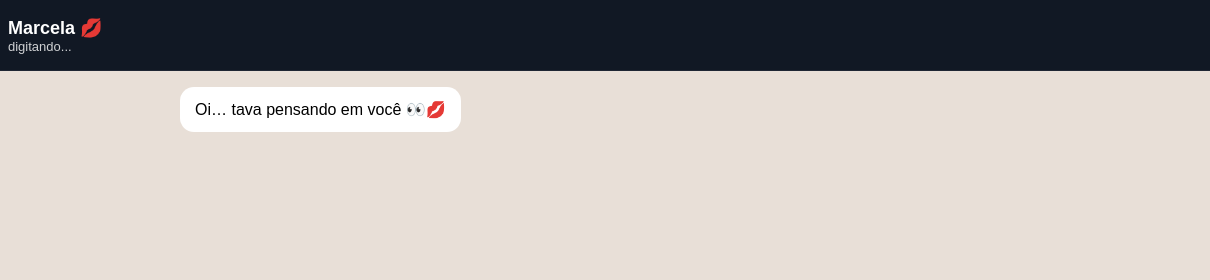
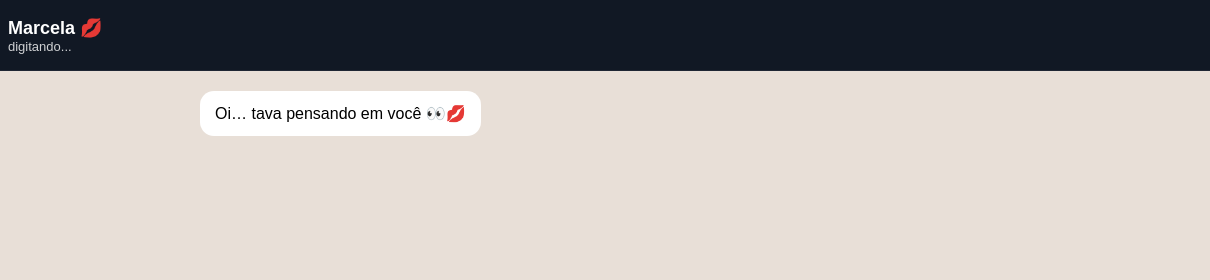
Before and after one commit to GeanFilho/chat-musa, a plain HTML site: page index.html in a window 1280 px wide. Shown: the top 280 px of the page, 70-1280 px from the left. Drawn offline with Linux system fonts and the light colour scheme.

Commit message:
Update index.html

```diff
--- a/index.html
+++ b/index.html
@@ -13,6 +13,7 @@
     --bot-bubble:#ffffff;
   }
 
+  /* ======= RESET ======= */
   body, html {
     margin:0;
     padding:0;
@@ -23,17 +24,21 @@
     font-family: Arial, sans-serif;
   }
 
+  /* ======= APP PRINCIPAL ======= */
   .app {
     display:flex;
     flex-direction:column;
-    height:100vh;
+    height:100dvh;   /* <-- ALTURA REAL DO CELULAR */
+    min-height:100dvh;
     width:100vw;
     overflow:hidden;
   }
 
+  /* ====== HEADER ====== */
   .header {
     background:var(--bg-header);
     height:70px;
+    min-height:70px;
     display:flex;
     align-items:center;
     gap:12px;
@@ -50,36 +55,42 @@
     object-fit:cover;
   }
 
-  /* WRAPPER DO CHAT (para controlar largura no desktop) */
+  /* ====== CHAT ====== */
   .chat {
     flex:1;
+    height:calc(100dvh - 70px - 70px); /* header + footer */
+    background:var(--bg-chat);
     overflow-y:auto;
-    background:var(--bg-chat);
-    padding:16px;
+    display:flex;
+    justify-content:flex-start;
   }
 
   .inner-chat {
     display:flex;
     flex-direction:column;
+    width:100%;
+    height:auto;
+    padding:20px; /* evita bolha colada no topo */
+    box-sizing:border-box;
     margin:0 auto;
-    width:100%;
   }
 
+  /* Desktop centralizado */
   @media (min-width:900px) {
     .inner-chat {
-      max-width:780px; /* LIMITE PERFEITO */
+      max-width:780px;
     }
   }
 
   .chat::-webkit-scrollbar {
     width:6px;
   }
-
   .chat::-webkit-scrollbar-thumb {
     background:#b6b6b6;
     border-radius:50px;
   }
 
+  /* ====== BOLHAS ====== */
   .bubble {
     max-width:85%;
     padding:11px 15px;
@@ -94,6 +105,7 @@
   .from-user { background:var(--user-bubble); align-self:flex-end; }
   .from-bot  { background:var(--bot-bubble);  align-self:flex-start; }
 
+  /* ====== TYPING ====== */
   .typing {
     background:white;
     padding:11px 14px;
@@ -119,6 +131,7 @@
     100%{ transform:scale(1); opacity:.4 }
   }
 
+  /* ====== FOOTER ====== */
   .footer {
     background:#f0f0f0;
     padding:10px;
@@ -127,6 +140,7 @@
     align-items:center;
     border-top:1px solid #ccc;
     min-height:70px;
+    flex-shrink:0;
   }
 
   .footer input {
@@ -149,6 +163,7 @@
     font-size:1rem;
     cursor:pointer;
   }
+
 </style>
 </head>
 
@@ -156,6 +171,7 @@
 
 <div class="app">
 
+  <!-- HEADER -->
   <div class="header">
     <img src="download.png">
     <div>
@@ -164,10 +180,12 @@
     </div>
   </div>
 
+  <!-- CHAT -->
   <div class="chat" id="chat">
     <div class="inner-chat" id="innerChat"></div>
   </div>
 
+  <!-- FOOTER -->
   <div class="footer">
     <input id="input" placeholder="Digite..." autocomplete="off">
     <button id="send">Enviar</button>
@@ -176,24 +194,28 @@
 </div>
 
 <script>
+/* ========= SUA API KEY ========= */
 const API_KEY = "AIzaSyBYlGjOt-8z9JBJhaOXDgMDM277uop2JeM";
 const MODEL   = "models/gemini-flash-latest";
 
+/* ========= ELEMENTOS ========= */
 const chat = document.getElementById("chat");
 const innerChat = document.getElementById("innerChat");
 const input = document.getElementById("input");
 const send  = document.getElementById("send");
 const statusText = document.getElementById("status");
 
+/* ========= MEMÓRIA ========= */
 let conversation = [
   {
     role:"user",
     content:`Você é Marcela 💋.
-Responda de forma suave, provocante leve, com emojis.
-Nunca seja explícita.`
+Responda com carinho, sedução leve e emojis.
+Nunca explícita.`
   }
 ];
 
+/* ========= FUNÇÕES ========= */
 function addBubble(text, from){
   const d = document.createElement("div");
   d.className = "bubble " + (from==="user"?"from-user":"from-bot");
@@ -214,11 +236,13 @@ function addTyping(){
   innerChat.appendChild(t);
   chat.scrollTop = chat.scrollHeight;
 }
+
 function removeTyping(){
   const t = document.getElementById("typingBubble");
   if(t) t.remove();
 }
 
+/* ======= CHAMADA À GEMINI ======= */
 async function askGemini(){
   const payload = conversation.map(c => `${c.role}: ${c.content}`).join("\n");
 
@@ -244,6 +268,7 @@ async function askGemini(){
   }
 }
 
+/* ========= ENVIO ========= */
 async function handleSend(){
   const text = input.value.trim();
   if(!text) return;
@@ -267,6 +292,7 @@ async function handleSend(){
 send.onclick = handleSend;
 input.onkeydown = e => { if(e.key==="Enter") handleSend(); };
 
+/* ========= MENSAGEM INICIAL ========= */
 setTimeout(()=>{
   const msg = "Oi… tava pensando em você 👀💋";
   addBubble(msg,"bot");
```
